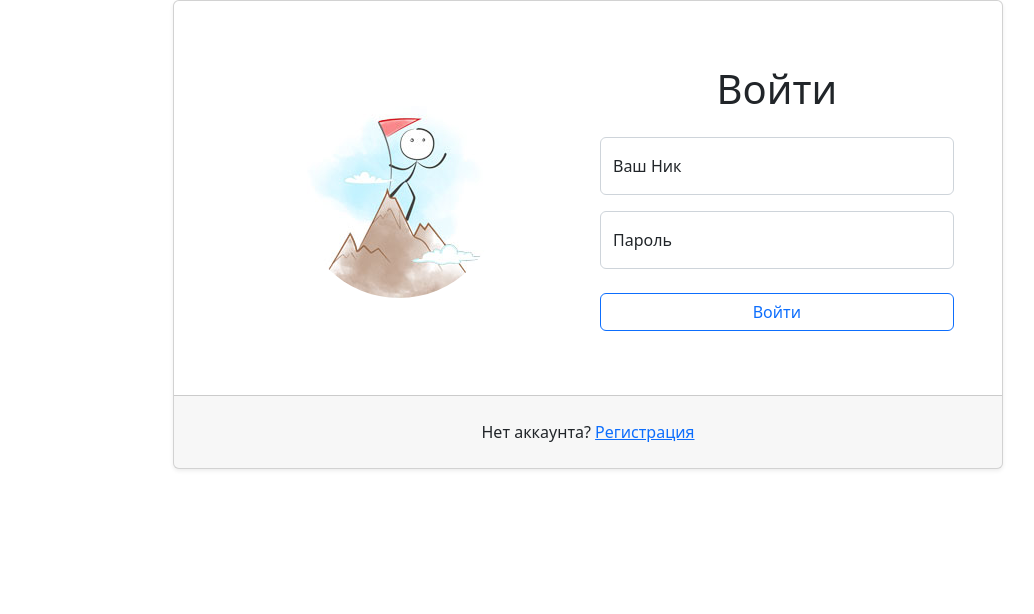
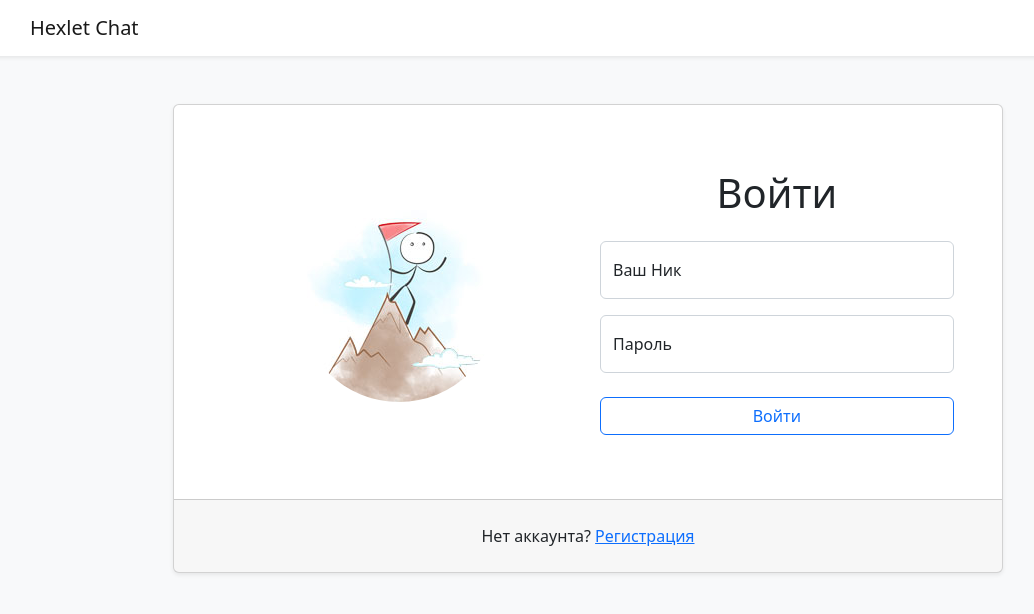
Before and after one commit to ivan-fedoroff/frontend-project-lvl4, a React (Create React App) app in the folder frontend/: page /login in a window 1280 px wide. Shown: the top 614 px of the page, without its empty margins (52-1086 px from the left). Built offline with nearby package versions, Linux system fonts and the light colour scheme.

Commit message:
add layout route

```diff
--- a/frontend/src/App.js
+++ b/frontend/src/App.js
@@ -3,15 +3,20 @@ import { BrowserRouter, Routes, Route } from 'react-router-dom';
 import NotFound from './Components/NotFound';
 import MainPage from './Components/MainPage';
 import AuthPage from './Components/AuthPage';
+import Layout from './Components/Layout';
 
 const App = () => (
   <BrowserRouter>
-    <Routes>
-      {}
-      <Route path="*" element={<NotFound />} />
-      <Route path="/" element={<MainPage />} />
-      <Route path="/login" element={<AuthPage />} />
-    </Routes>
+    <div className="h-100 bg-light">
+      <Routes>
+        <Route path="/" element={<Layout />}>
+          <Route index element={<MainPage />} />
+          <Route path="*" element={<NotFound />} />
+          <Route path="/login" element={<AuthPage />} />
+        </Route>
+      </Routes>
+    </div>
+
   </BrowserRouter>
 );
 
--- a/frontend/src/Components/AuthForm.jsx
+++ b/frontend/src/Components/AuthForm.jsx
@@ -33,7 +33,6 @@ const AuthForm = () => {
       <h1 className="text-center mb-4">Войти</h1>
 
       <div className="form-floating mb-3">
-        <label htmlFor="nickname">Ваш Ник</label>
         <input
           id="nickname"
           className="form-control"
@@ -43,10 +42,10 @@ const AuthForm = () => {
           onChange={formik.handleChange}
           value={formik.values.nickname}
         />
+        <label htmlFor="nickname">Ваш Ник</label>
       </div>
 
       <div className="form-floating mb-4">
-        <label htmlFor="password">Пароль</label>
         <input
           id="password"
           className="form-control"
@@ -56,6 +55,7 @@ const AuthForm = () => {
           onChange={formik.handleChange}
           value={formik.values.password}
         />
+        <label htmlFor="password">Пароль</label>
       </div>
 
       <button className="w-100 mb-3 btn btn-outline-primary" type="submit">Войти</button>
--- a/frontend/src/Components/AuthPage.jsx
+++ b/frontend/src/Components/AuthPage.jsx
@@ -4,7 +4,7 @@ import enterLogo from '../images/authPageLogo.jpeg';
 
 const AuthPage = () => (
   <>
-    <div className="container-fluid h-100">
+    <div className="container-fluid h-100 py-5">
       <div className="row justify-content-center align-content-center h-100">
         <div className="col-12 col-md-8 col-xxl-6">
           <div className="card shadow-sm">
--- /dev/null
+++ b/frontend/src/Components/Layout.jsx
@@ -0,0 +1,15 @@
+import { Link, Outlet } from 'react-router-dom';
+
+const Layout = () => (
+  <div className="d-flex flex-column h-100">
+    <nav className="shadow-sm navbar navbar-expand-lg navbar-light bg-white">
+      <div className="container">
+        <Link className="navbar-brand" to="/">Hexlet Chat</Link>
+      </div>
+    </nav>
+    <Outlet />
+  </div>
+
+);
+
+export default Layout;
--- a/frontend/src/Components/NotFound.jsx
+++ b/frontend/src/Components/NotFound.jsx
@@ -2,8 +2,8 @@ import { Link } from 'react-router-dom';
 import logo from '../images/5203299.jpg';
 
 const NotFound = () => (
-  <div className="text-center">
-    <img className="img-fluid h-25" alt="404" src={logo} />
+  <div className="text-center py-5">
+    <img className="img-fluid h-100" alt="404" src={logo} />
     <h1 className="h4 text-warning">Страница не найдена</h1>
     <p className="text-warning">
       Но вы можете перейти на&nbsp;
--- a/frontend/src/reportWebVitals.js
+++ b/frontend/src/reportWebVitals.js
@@ -1,3 +1,5 @@
+/* eslint-disable */
+
 const reportWebVitals = onPerfEntry => {
   if (onPerfEntry && onPerfEntry instanceof Function) {
     import('web-vitals').then(({ getCLS, getFID, getFCP, getLCP, getTTFB }) => {
```
Also changed, not shown: 1 other file (tests, documents, lock files or other folders).
